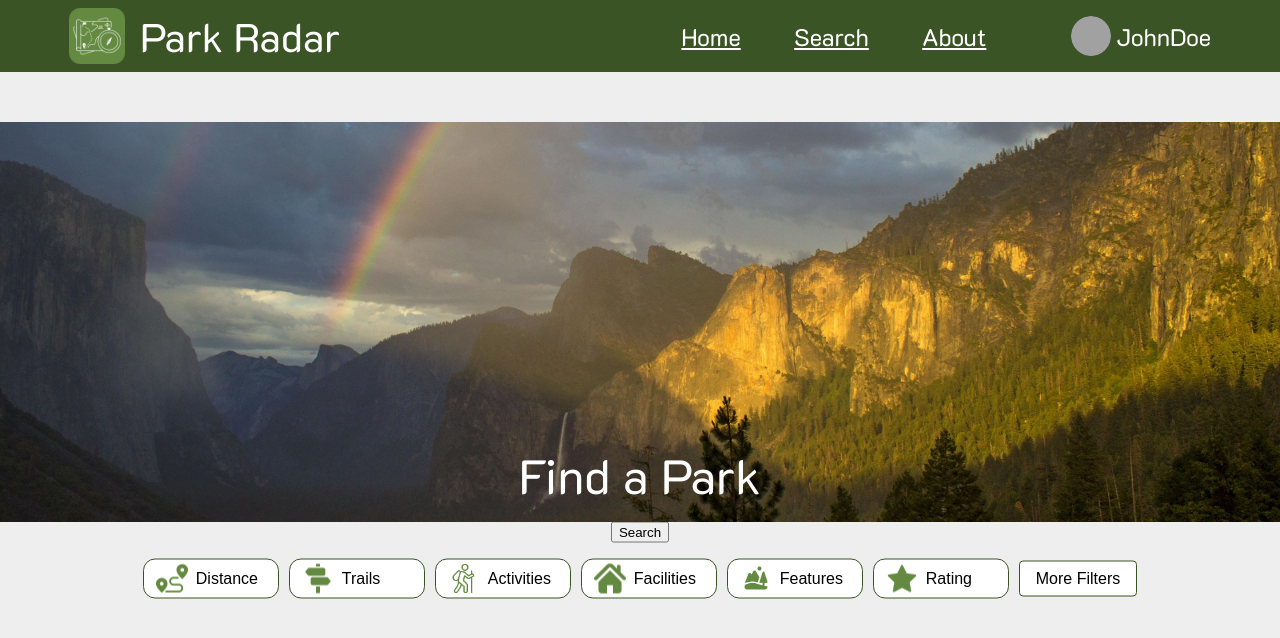
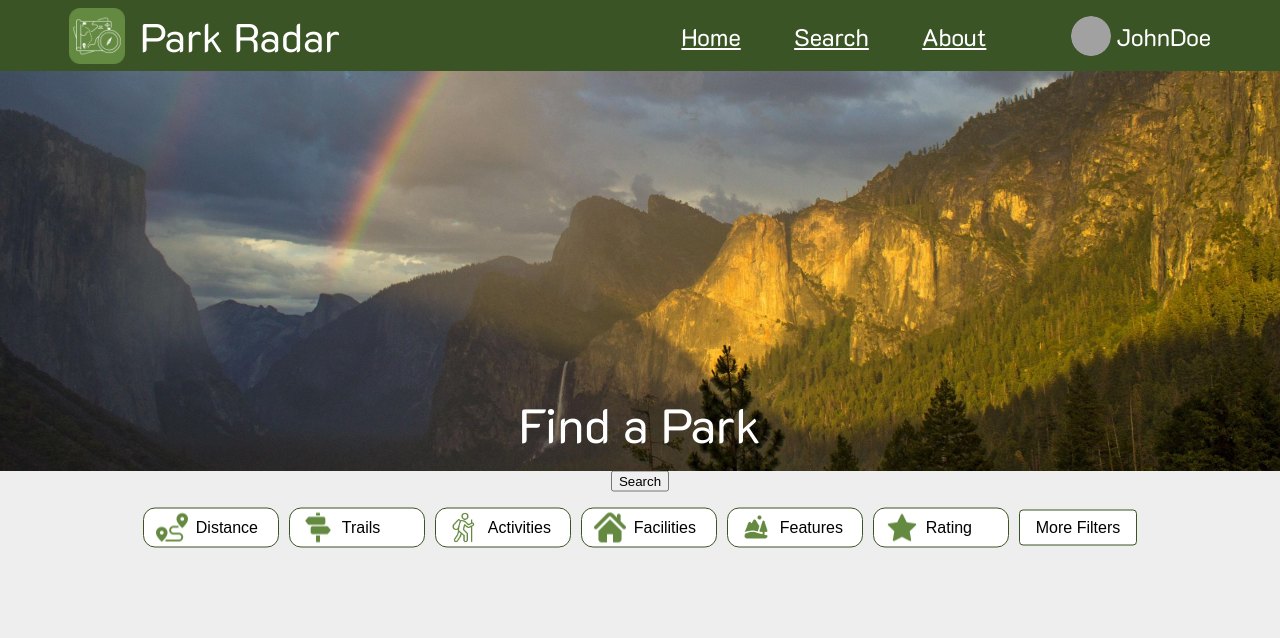
Before and after one commit to DanielCasaresIglesias/Senior-Project, a React (Create React App) app: page / in a window 1280 px wide. Shown: the top 638 px of the page. Built offline with nearby package versions, Linux system fonts and the light colour scheme.

Commit message:
Fixed issue with header spacing in the homepage.

```diff
--- a/src/styles/home.css
+++ b/src/styles/home.css
@@ -1,5 +1,5 @@
 .image-container {
-    position: relative;
+    /* position: relative; */
     width: 100%;
     height: 50vh;
 }
@@ -10,6 +10,7 @@
     object-fit: cover;
     object-position: center;
     border: none;
+    margin-top: -3.2rem;
 }
 
 .park-search {
```
